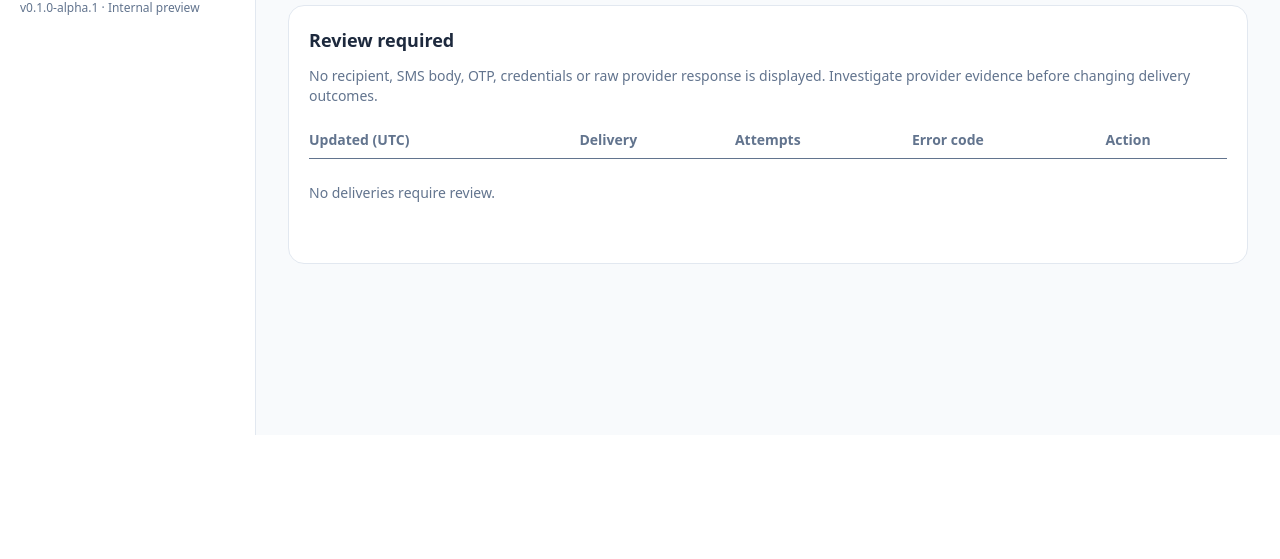
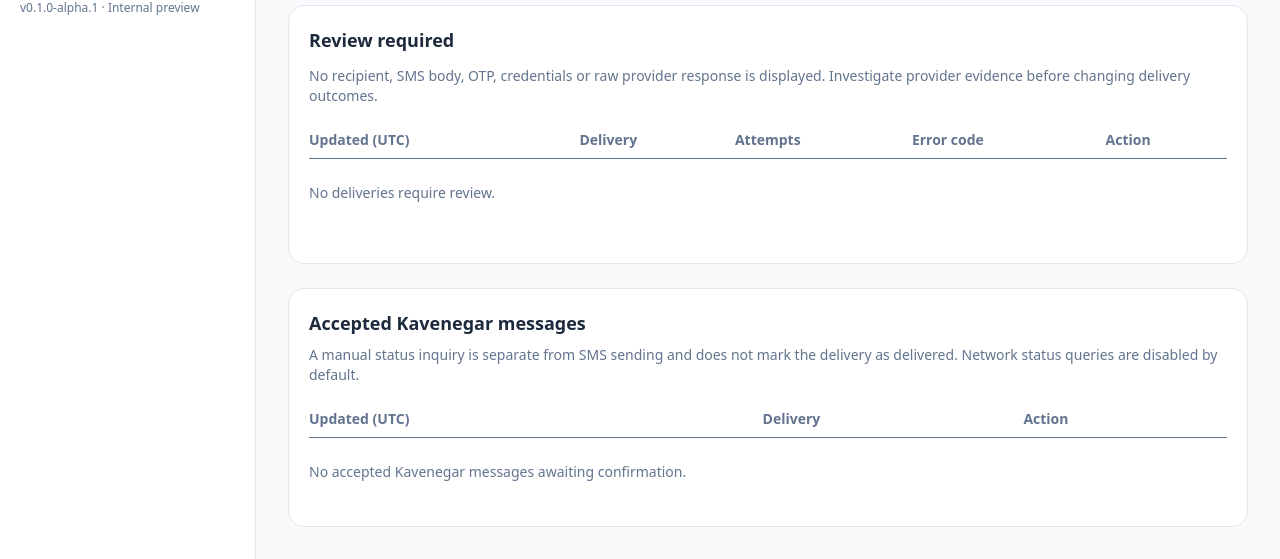
Before and after one commit to satrapit/arsamnet-relay, a Laravel app: template resources/views/admin/delivery-reviews.blade.php in a window 1280 px wide. Shown: the part 365-924 px from the top of the page. Before the commit the page ends 800 px from the top, so only its background shows below. Run offline with Laravel 12, Linux system fonts and the light colour scheme; the template is opened without the code that fills it, so the values that code supplies are empty; the visitor is signed in with stand-in values (Sample User, id 1); style sheets or scripts are compiled from the project's sources; some libraries are stand-ins or nearby versions; some web fonts are replaced.

Commit message:
feat: add manual status-only inquiry for accepted Kavenegar messages

```diff
--- a/resources/views/admin/delivery-reviews.blade.php
+++ b/resources/views/admin/delivery-reviews.blade.php
@@ -37,4 +37,30 @@
     </div>
     <div class="mt-4">{{ $deliveries->links() }}</div>
 </section>
+
+<section class="mt-6 rounded-2xl border border-slate-200 bg-white p-5">
+    <h2 class="mb-2 text-lg font-semibold">Accepted Kavenegar messages</h2>
+    <p class="mb-4 text-sm text-slate-500">A manual status inquiry is separate from SMS sending and does not mark the delivery as delivered. Network status queries are disabled by default.</p>
+    <div class="overflow-x-auto">
+        <table class="w-full min-w-[580px] text-left text-sm">
+            <thead><tr class="border-b text-slate-500"><th class="py-2">Updated (UTC)</th><th>Delivery</th><th>Action</th></tr></thead>
+            <tbody>
+                @forelse($accepted as $delivery)
+                    <tr class="border-b border-slate-100">
+                        <td class="py-3">{{ $delivery->updated_at }}</td>
+                        <td class="font-mono text-xs">{{ $delivery->id }}</td>
+                        <td>
+                            <form method="POST" action="{{ route('clients.delivery-reviews.check-status', [$owner->id, $delivery->id]) }}" data-submit-once>
+                                @csrf
+                                <button type="submit" class="rounded-lg border border-slate-300 px-3 py-2 text-xs hover:bg-slate-50" data-confirm="Query Kavenegar for status only? The delivery state will not change.">Check provider status</button>
+                            </form>
+                        </td>
+                    </tr>
+                @empty
+                    <tr><td colspan="3" class="py-6 text-slate-500">No accepted Kavenegar messages awaiting confirmation.</td></tr>
+                @endforelse
+            </tbody>
+        </table>
+    </div>
+</section>
 @endsection
```
